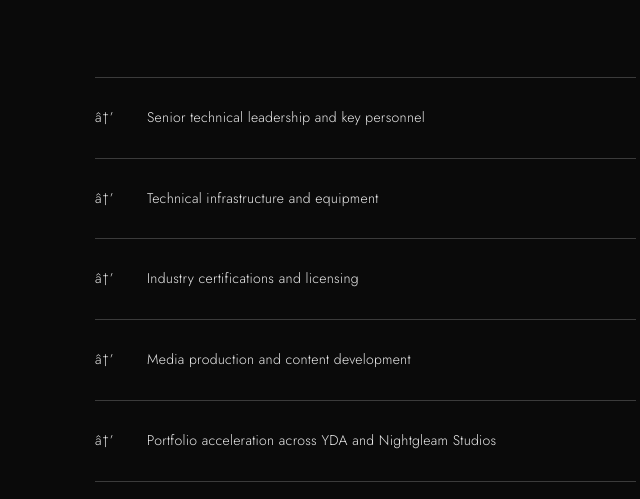
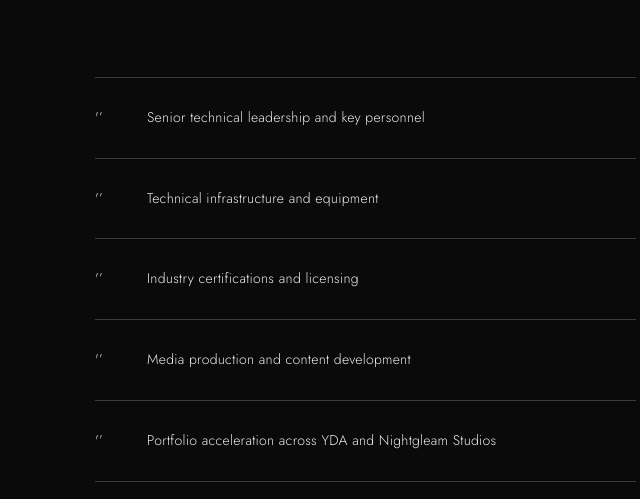
Before and after one commit to inspirasion1/sci, a plain HTML site: page index.html in a window 1280 px wide. Shown: the part 3259-3758 px from the top of the page, 593-1233 px from the left. Drawn offline with nearby package versions, Linux system fonts and the light colour scheme.

Commit message:
fix: clear remaining mojibake sequences

```diff
--- a/index.html
+++ b/index.html
@@ -1058,23 +1058,23 @@
       <div class="raise-right">
         <div class="use-of-funds">
           <div class="fund-item">
-            <span class="fund-arrow">â†’</span>
+            <span class="fund-arrow">'’</span>
             <span>Senior technical leadership and key personnel</span>
           </div>
           <div class="fund-item">
-            <span class="fund-arrow">â†’</span>
+            <span class="fund-arrow">'’</span>
             <span>Technical infrastructure and equipment</span>
           </div>
           <div class="fund-item">
-            <span class="fund-arrow">â†’</span>
+            <span class="fund-arrow">'’</span>
             <span>Industry certifications and licensing</span>
           </div>
           <div class="fund-item">
-            <span class="fund-arrow">â†’</span>
+            <span class="fund-arrow">'’</span>
             <span>Media production and content development</span>
           </div>
           <div class="fund-item">
-            <span class="fund-arrow">â†’</span>
+            <span class="fund-arrow">'’</span>
             <span>Portfolio acceleration across YDA and Nightgleam Studios</span>
           </div>
         </div>
```
